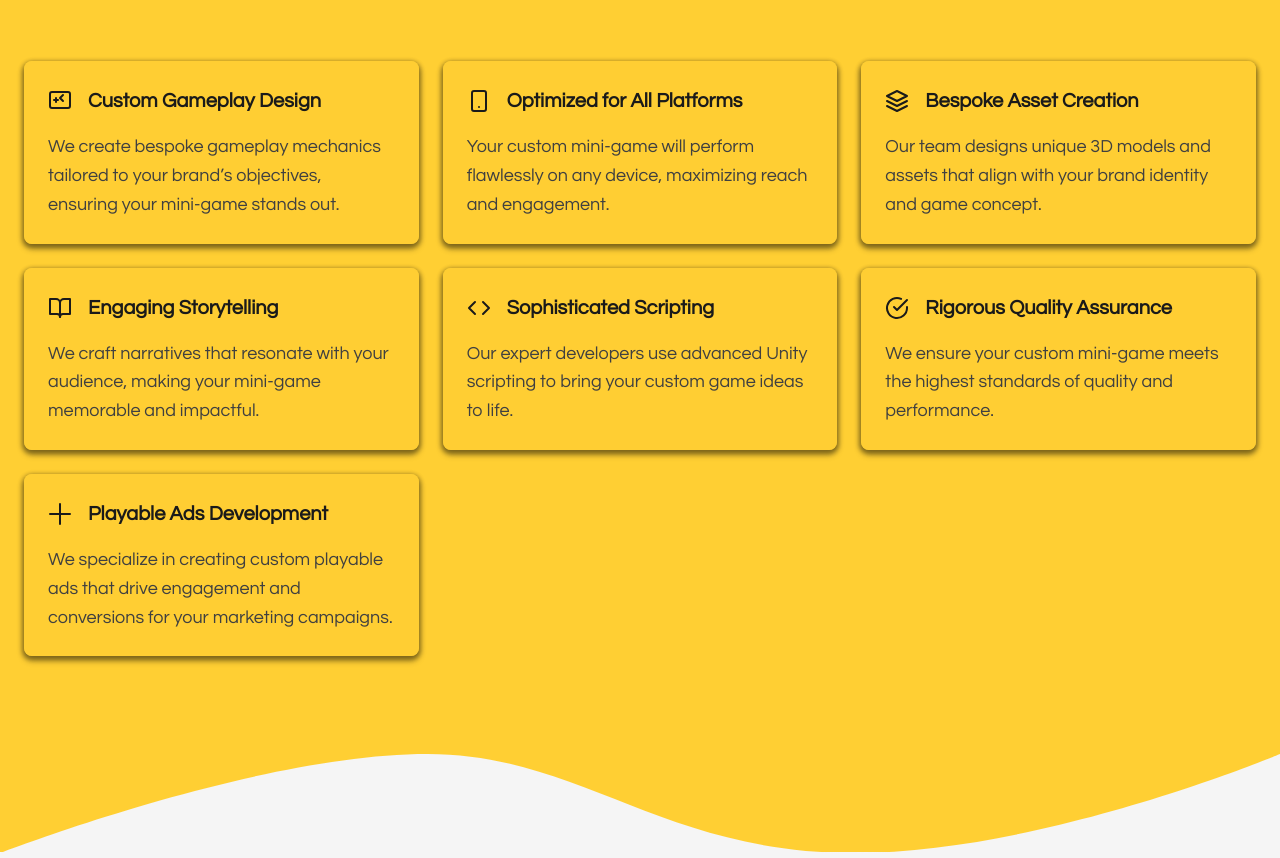
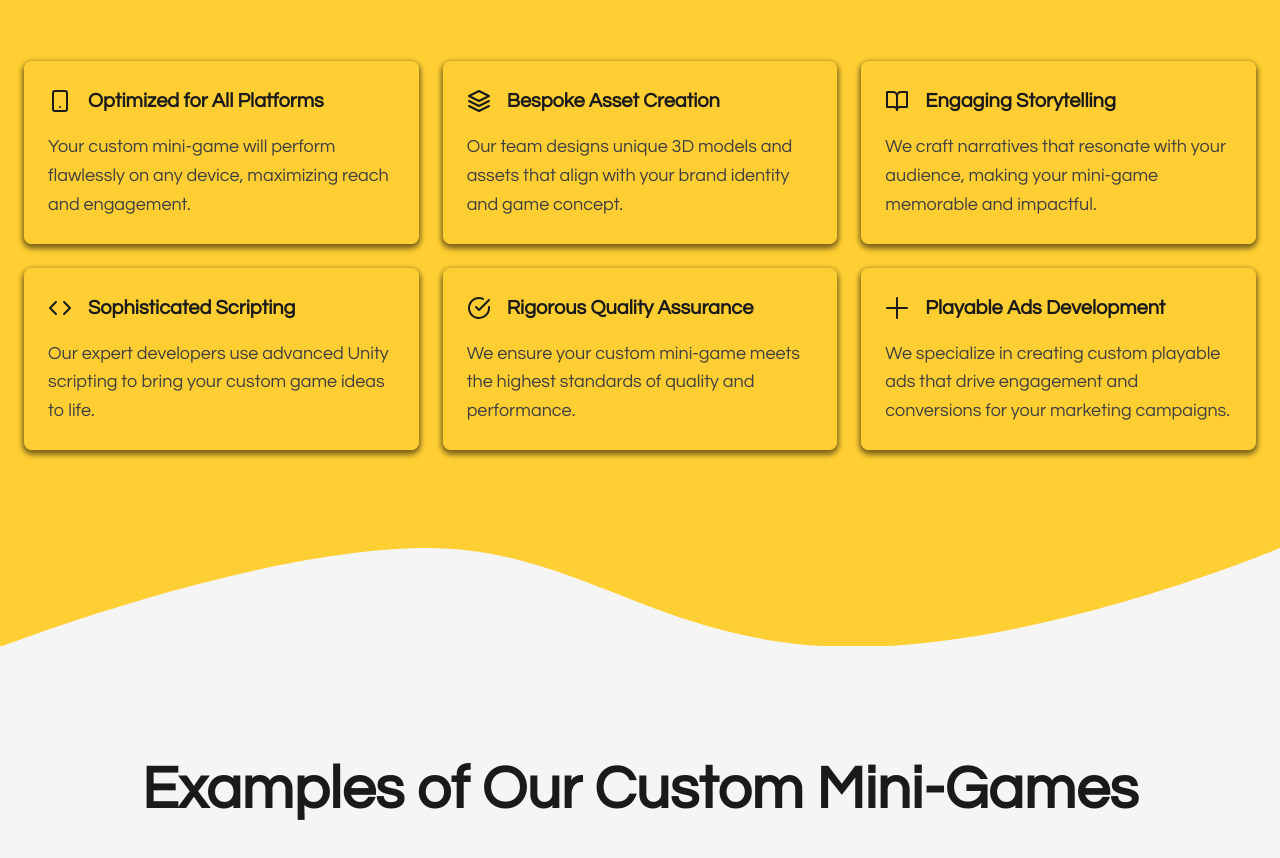
Before and after one commit to IsGris/CraftedGames, a plain HTML site: page index.html in a window 1280 px wide. Shown: the part 1309-2167 px from the top of the page. Drawn offline with Linux system fonts and the light colour scheme; a web font is replaced by a local one.

Commit message:
Update index.html

```diff
--- a/index.html
+++ b/index.html
@@ -162,15 +162,7 @@
                     </h2>
                 </div>
                 <div class="services-grid">
-                    <div class="service-card js-scroll-reveal" data-scroll-delay="0">
-                        <div class="service-card-body">
-                            <div class="service-card-header">
-                                <svg xmlns="http://www.w3.org/2000/svg" width="24" height="24" viewBox="0 0 24 24" fill="none" stroke="currentColor" stroke-width="2" stroke-linecap="round" stroke-linejoin="round" class="service-icon"><path d="M2 17V5a2 2 0 0 1 2-2h16a2 2 0 0 1 2 2v12a2 2 0 0 1-2 2H4a2 2 0 0 1-2-2Z"/><path d="M6 11h4"/><path d="M8 9v4"/><path d="m15 12-3-3 3-3"/></svg>
-                                <h3 class="service-card-title">Custom Gameplay Design</h3>
-                            </div>
-                            <p class="service-card-description">We create bespoke gameplay mechanics tailored to your brand’s objectives, ensuring your mini-game stands out.</p>
-                        </div>
-                    </div>
+
                     <div class="service-card js-scroll-reveal" data-scroll-delay="0.3">
                         <div class="service-card-body">
                             <div class="service-card-header">
```
